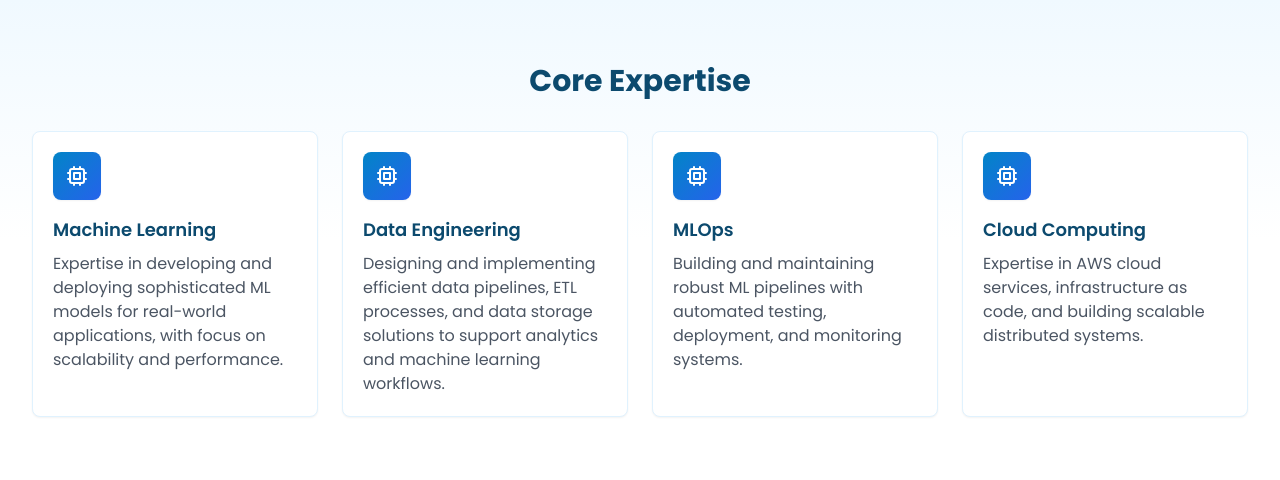
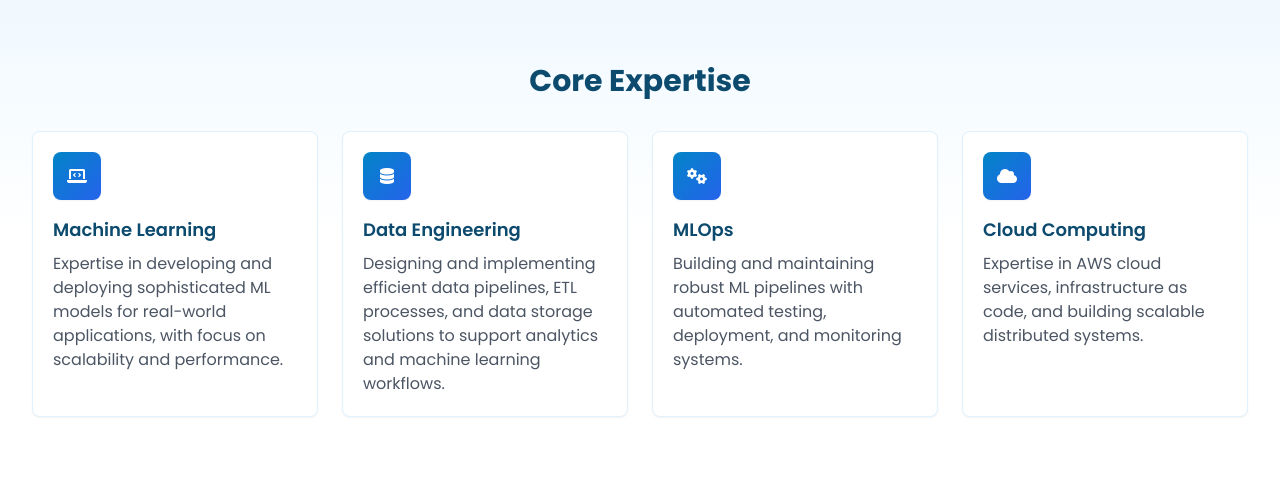
Before and after one commit to atefattia/medairian-digital, a Flask app: page / in a window 1280 px wide. Shown: the part 472-952 px from the top of the page. Run offline with Flask 3, Linux system fonts and the light colour scheme; some libraries are stand-ins or nearby versions.

Commit message:
feat: change icons in the home page core skills

```diff
--- a/content/pages/home.yml
+++ b/content/pages/home.yml
@@ -12,15 +12,19 @@ core_expertise:
   skills:
     - title: "Machine Learning"
       description: "Expertise in developing and deploying sophisticated ML models for real-world applications, with focus on scalability and performance."
+      icon: "fas fa-laptop-code"
 
     - title: "Data Engineering"
       description: "Designing and implementing efficient data pipelines, ETL processes, and data storage solutions to support analytics and machine learning workflows."
+      icon: "fas fa-database"
 
     - title: "MLOps"
       description: "Building and maintaining robust ML pipelines with automated testing, deployment, and monitoring systems."
+      icon: "fas fa-cogs"
 
     - title: "Cloud Computing"
       description: "Expertise in AWS cloud services, infrastructure as code, and building scalable distributed systems."
+      icon: "fas fa-cloud"
 
 featured_projects:
   title: "Featured Projects"
--- a/templates/pages/home.html
+++ b/templates/pages/home.html
@@ -29,9 +29,7 @@
                 {% for skill in core_expertise.skills %}
                 <div class="card p-5 bg-white rounded-lg shadow-sm hover:shadow-md transition-all duration-200 hover:translate-y-[-2px] border border-sky-100">
                     <div class="flex items-center justify-center h-12 w-12 rounded-lg bg-gradient-to-br from-sky-600 to-blue-600 text-white shadow-sm">
-                        <svg class="h-6 w-6" fill="none" stroke="currentColor" viewBox="0 0 24 24">
-                            <path stroke-linecap="round" stroke-linejoin="round" stroke-width="2" d="M9 3v2m6-2v2M9 19v2m6-2v2M5 9H3m2 6H3m18-6h-2m2 6h-2M7 19h10a2 2 0 002-2V7a2 2 0 00-2-2H7a2 2 0 00-2 2v10a2 2 0 002 2zM9 9h6v6H9V9z"/>
-                        </svg>
+                        <i class="fas {{ skill.icon }}"></i> <!-- Example icon for Machine Learning -->
                     </div>
                     <h3 class="mt-4 text-lg font-semibold text-sky-900">{{ skill.title }}</h3>
                     <p class="mt-2 text-gray-600">{{ skill.description }}</p>
```
